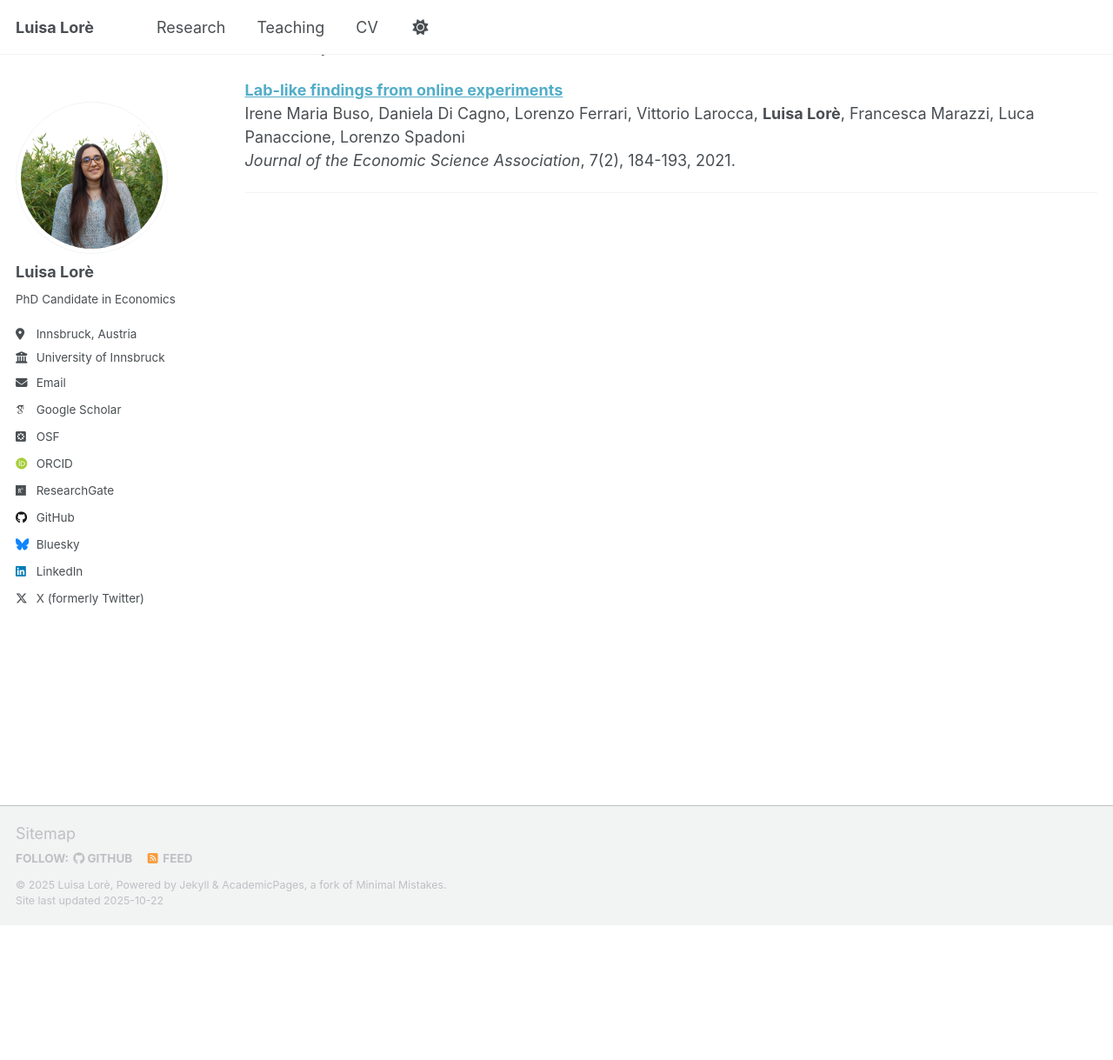
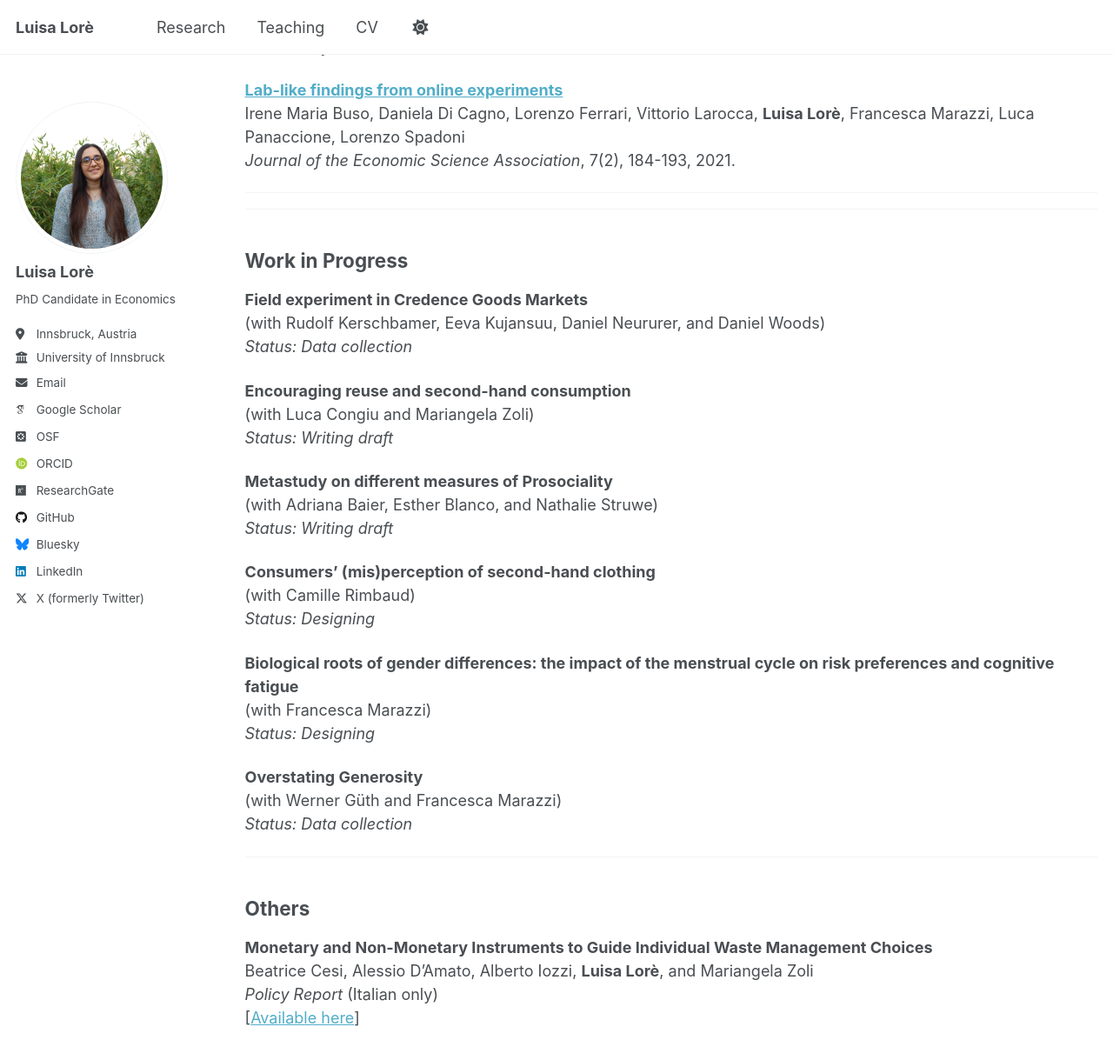
Before and after one commit to LuisaLore/luisalore, a Jekyll site: the page built from _pages/research.md, in a window 1280 px wide and 1400 px high, scrolled down 336 px. Shown: the top 1219 px of the window at 87% size. Built offline with Jekyll 4.4.1, drawn with Linux system fonts in a browser that asks for light colours; some web fonts are replaced; a script that is not in the unit is left out.

Commit message:
Update research.md

```diff
--- a/_pages/research.md
+++ b/_pages/research.md
@@ -31,16 +31,41 @@ Irene Maria Buso, Daniela Di Cagno, Lorenzo Ferrari, Vittorio Larocca, **Luisa L
 
 ---
 
-<!-- ## Working Papers
+---
 
-**[Paper Title 1](files/paper1.pdf)**
-(with Co-Author Name)
-*Abstract*: Brief description...
+## Work in Progress
 
-**[Paper Title 2](files/paper2.pdf)**
-*Abstract*: Brief description...
+**Field experiment in Credence Goods Markets**
+(with Rudolf Kerschbamer, Eeva Kujansuu, Daniel Neururer, and Daniel Woods)
+*Status: Data collection*
+<!-- [[Draft](files/credence-goods-draft.pdf)] [[Pre-registration](link)] -->
 
---- -->
+**Encouraging reuse and second-hand consumption**
+(with Luca Congiu and Mariangela Zoli)
+*Status: Writing draft*
+<!-- [[Draft](files/reuse-draft.pdf)] [[Pre-registration](link)] -->
+
+**Metastudy on different measures of Prosociality**
+(with Adriana Baier, Esther Blanco, and Nathalie Struwe)
+*Status: Writing draft*
+<!-- [[Draft](files/prosociality-meta-draft.pdf)] -->
+
+**Consumers' (mis)perception of second-hand clothing**
+(with Camille Rimbaud)
+*Status: Designing*
+<!-- [[Pre-registration](link)] -->
+
+**Biological roots of gender differences: the impact of the menstrual cycle on risk preferences and cognitive fatigue**
+(with Francesca Marazzi)
+*Status: Designing*
+<!-- [[Pre-registration](link)] -->
+
+**Overstating Generosity**
+(with Werner Güth and Francesca Marazzi)
+*Status: Data collection*
+<!-- [[Draft](files/overstating-draft.pdf)] [[Pre-registration](link)] -->
+
+---
 
 <!-- ## Work in Progress
 
@@ -53,11 +78,9 @@ Brief description of the project.
 
 --- -->
 
-<!-- ## Others
+## Others
 
-**Other projects or reports**
-
-**Project Title**
-Brief description.
-
---- -->
+**Monetary and Non-Monetary Instruments to Guide Individual Waste Management Choices**
+Beatrice Cesi, Alessio D'Amato, Alberto Iozzi, **Luisa Lorè**, and Mariangela Zoli
+*Policy Report* (Italian only)
+[[Available here](https://www.fondazioneamga.org/wp-content/uploads/2023/06/Progetto-IOZZI.pdf)]
```
